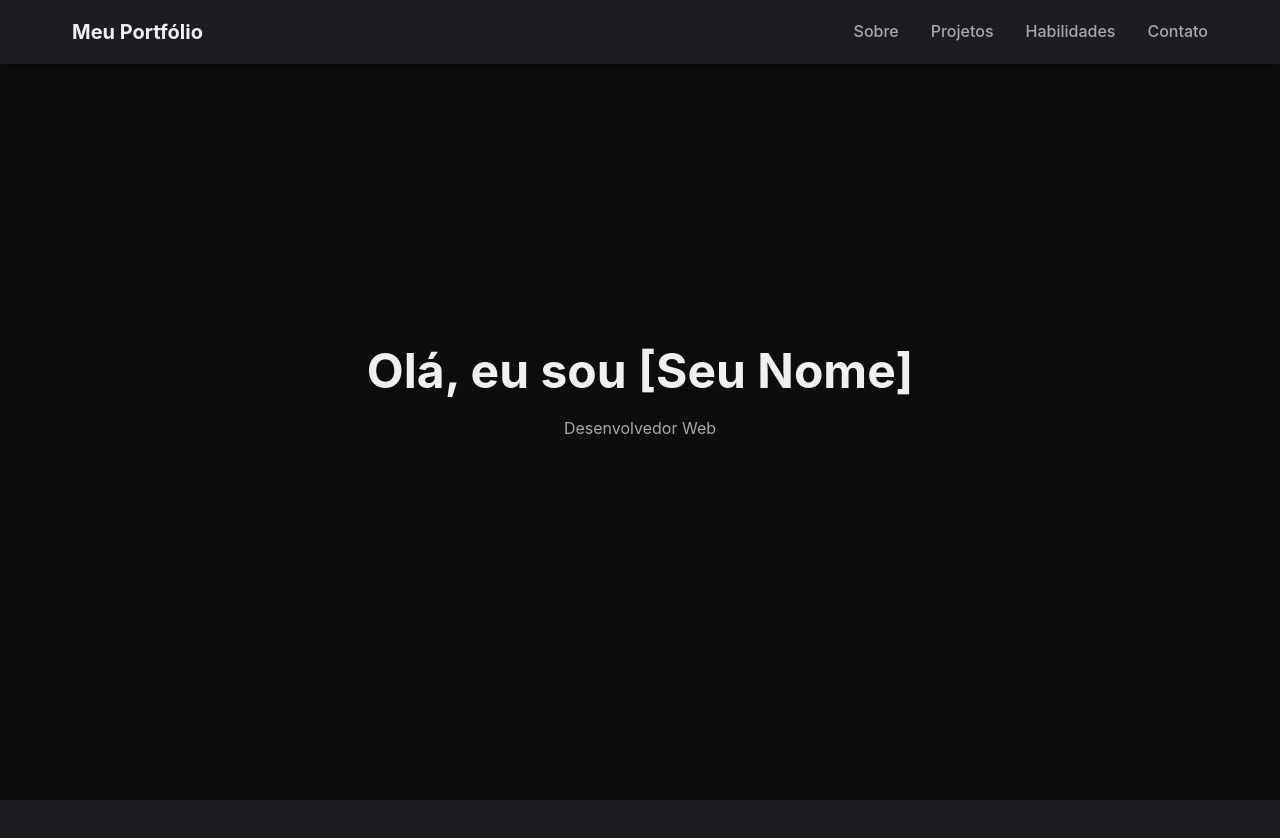
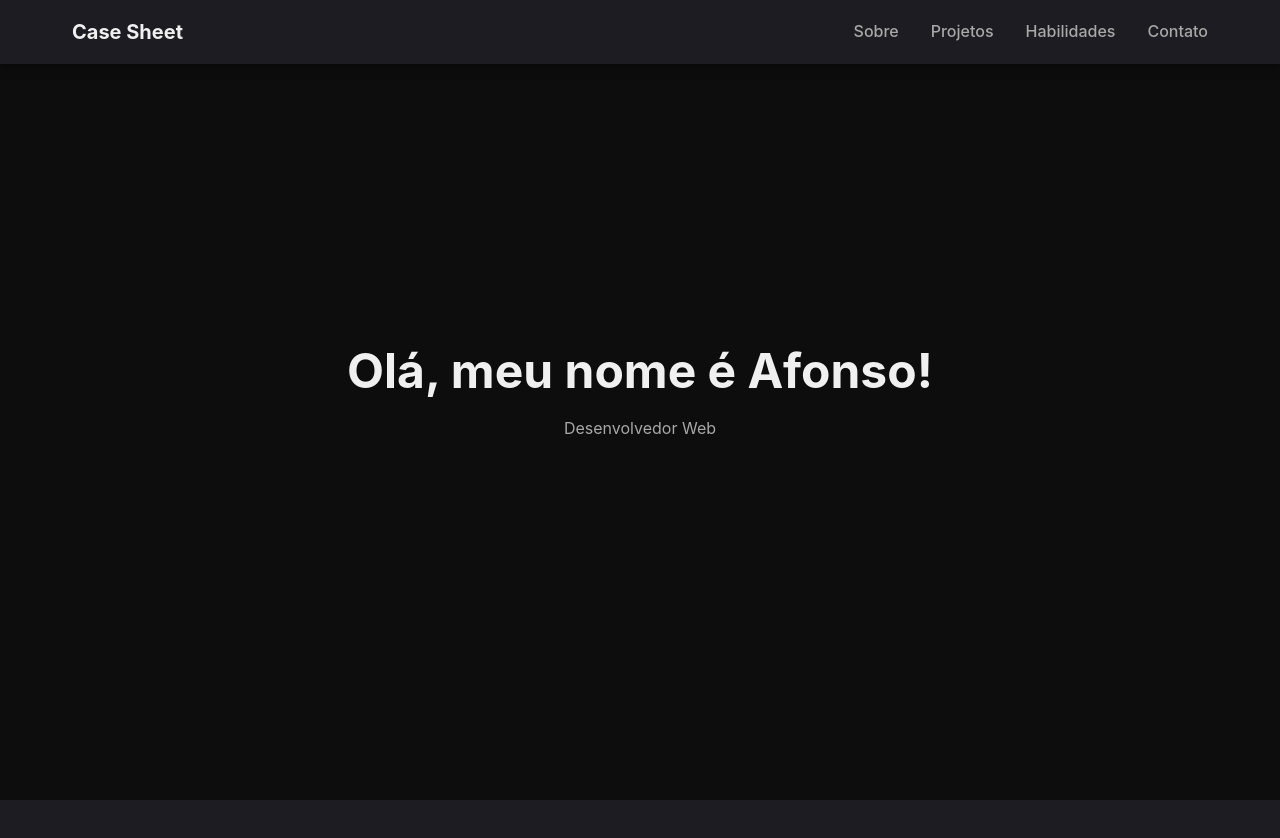
Before and after one commit to Afonso247/case-sheet, a Vue app: page / in a window 1280 px wide. Shown: the top 838 px of the page. Built offline with nearby package versions, Linux system fonts and the light colour scheme.

Commit message:
feat: pequena mudança de textos

```diff
--- a/index.html
+++ b/index.html
@@ -1,10 +1,10 @@
-<!DOCTYPE html>
+<!doctype html>
 <html lang="">
   <head>
-    <meta charset="UTF-8">
-    <link rel="icon" href="/favicon.ico">
-    <meta name="viewport" content="width=device-width, initial-scale=1.0">
-    <title>Vite App</title>
+    <meta charset="UTF-8" />
+    <link rel="icon" href="/favicon.ico" />
+    <meta name="viewport" content="width=device-width, initial-scale=1.0" />
+    <title>Case Sheet</title>
   </head>
   <body>
     <div id="app"></div>
--- a/src/components/Navbar.vue
+++ b/src/components/Navbar.vue
@@ -1,7 +1,7 @@
 <template>
   <nav class="navbar" :class="{ 'navbar-hidden': !showNavbar }">
     <div class="container">
-      <a href="#hero" class="logo" @click="closeMobileMenu">Meu Portfólio</a>
+      <a href="#hero" class="logo" @click="closeMobileMenu">Case Sheet</a>
 
       <!-- Botão Hamburger (visível apenas em mobile) -->
       <button
--- a/src/components/sections/Hero.vue
+++ b/src/components/sections/Hero.vue
@@ -1,7 +1,7 @@
 <template>
   <section id="hero" class="hero">
     <div class="container">
-      <h1>Olá, eu sou [Seu Nome]</h1>
+      <h1>Olá, meu nome é Afonso!</h1>
       <p>Desenvolvedor Web</p>
     </div>
   </section>
```
